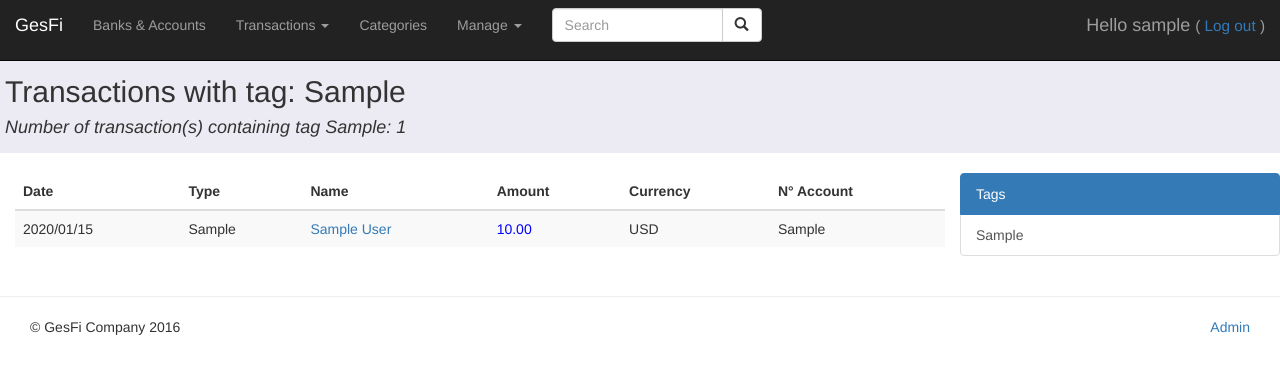
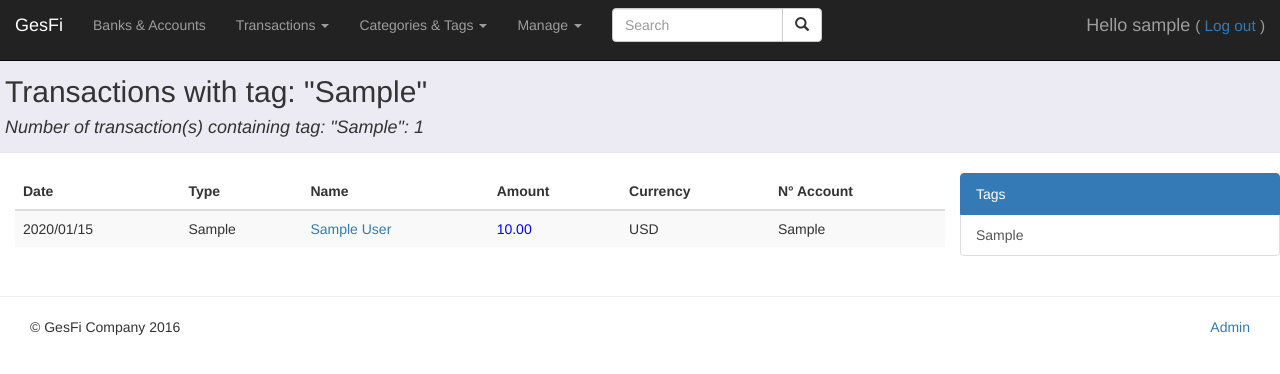
Before and after one commit to Tipex122/Gesfi, a Django app: a page that uses templates/base.html in a window 1280 px wide. Shown: the top 374 px of the page. Run offline with Django 3.2, Linux system fonts and the light colour scheme; a user stored in the database is signed in; tables that the repository leaves empty hold one stand-in row (values such as "Sample post"); some libraries are stand-ins or nearby versions.

Commit message:
Starting to manage link between Transactions, Categories and Tags

```diff
--- a/banksandaccounts/urls.py
+++ b/banksandaccounts/urls.py
@@ -8,5 +8,5 @@ urlpatterns = [
     url(r'^transaction_detail/(?P<transaction_id>[0-9]+)/$', views.transaction_detail, name='transaction_detail'),
     url(r'^account/(?P<account_id>[0-9]+)/$', views.account_list, name='account_list'),
     url(r'^banks_and_accounts_list/$', views.banks_and_accounts_list,  name = 'banks_and_accounts_list'),
-    url(r'^kewords/(?P<tag_name>[a-z,\',A-Z]+)/$', views.transactions_with_tag, name='transactions_with_tag'),
+    url(r'^kewords/(?P<tag_name>[a-z,\',\*,A-Z]+)/$', views.transactions_with_tag, name='transactions_with_tag'),
 ]
--- a/banksandaccounts/views.py
+++ b/banksandaccounts/views.py
@@ -107,7 +107,11 @@ def transaction_detail(request, transaction_id):
 
 @login_required
 def transactions_with_tag(request, tag_name):
-    transactions = Transactions.objects.filter(name_of_transaction__icontains = tag_name)
+    if tag_name == "*ALL*":
+        transactions = Transactions.objects.all()
+    else:
+        transactions = Transactions.objects.filter(name_of_transaction__icontains = tag_name)
+
     tags_list = Tag.objects.filter(will_be_used_as_tag = True)
     context = {'tag_name':tag_name, 'transactions': transactions, 'tags_list':tags_list}
     return render(request, 'BanksAndAccounts/transactions_with_tag.html', context)
--- a/templates/BanksAndAccounts/transactions_with_tag.html
+++ b/templates/BanksAndAccounts/transactions_with_tag.html
@@ -3,13 +3,22 @@
 {% load i18n %}
 
 {% block title %}
-    {% trans 'Transactions containing the tag:' %} {{tag_name}}
+    {% if tag_name == '*ALL*' %}
+        {% trans 'Transactions containing the tag:' %} "No Tag selected"
+    {% else %}
+        {% trans 'Transactions containing the tag:' %} "{{tag_name}}"
+    {% endif %}
 {% endblock %}
 
 
 {% block heading %}
-    <h2>{% trans 'Transactions with tag:' %} {{tag_name}} </h2>
-        <h4><i>Number of transaction(s) containing tag {{tag_name}}: {{transactions.count}}</i>  </h4>
+    {% if tag_name == '*ALL*' %}
+        <h2>{% trans 'Transactions with "No Tag selected"' %} </h2>
+        <h4><i>Number of transaction(s) with "No Tag selected": {{transactions.count}}</i>  </h4>
+    {% else %}
+        <h2>{% trans 'Transactions with tag:' %} "{{tag_name}}" </h2>
+        <h4><i>Number of transaction(s) containing tag: "{{tag_name}}": {{transactions.count}}</i>  </h4>
+    {% endif %}
 {% endblock heading %}
 
 
@@ -50,7 +59,7 @@
 {% block sidebar %}
     <div class="row">
         <div class="list-group">
-            <a class="list-group-item active" href="#"> Tags </a>
+            <a class="list-group-item active" href="/kewords/*ALL*/"> Tags </a>
             {% for tag in tags_list %}
                 <a class="list-group-item" href="/kewords/{{tag.tag}}/">{{tag.tag}}</a>
             {% endfor %}
--- a/templates/base.html
+++ b/templates/base.html
@@ -94,7 +94,13 @@
                             </ul>
                         </li>
 
-                        <li><a href="{% url 'budget' %}">{% trans 'Categories' %}</a></li>
+                        <li class='dropdown'>
+                            <a href='#' class="dropdown-toggle" data-toggle="dropdown" role="button" aria-haspopup="true" aria-expanded="false"> {% trans 'Categories & Tags' %} <span class="caret"></span></a>
+                            <ul class="dropdown-menu">
+                                <li><a href="/kewords/*ALL*/">{% trans 'Tags' %}</a></li>
+                                <li><a href="{% url 'budget' %}">{% trans 'Categories' %}</a></li>
+                            </ul>
+                        </li>
 
                         <li class='dropdown'>
                             <a href='#' class="dropdown-toggle" data-toggle="dropdown" role="button" aria-haspopup="true" aria-expanded="false"> {% trans 'Manage' %} <span class="caret"></span></a>
```
